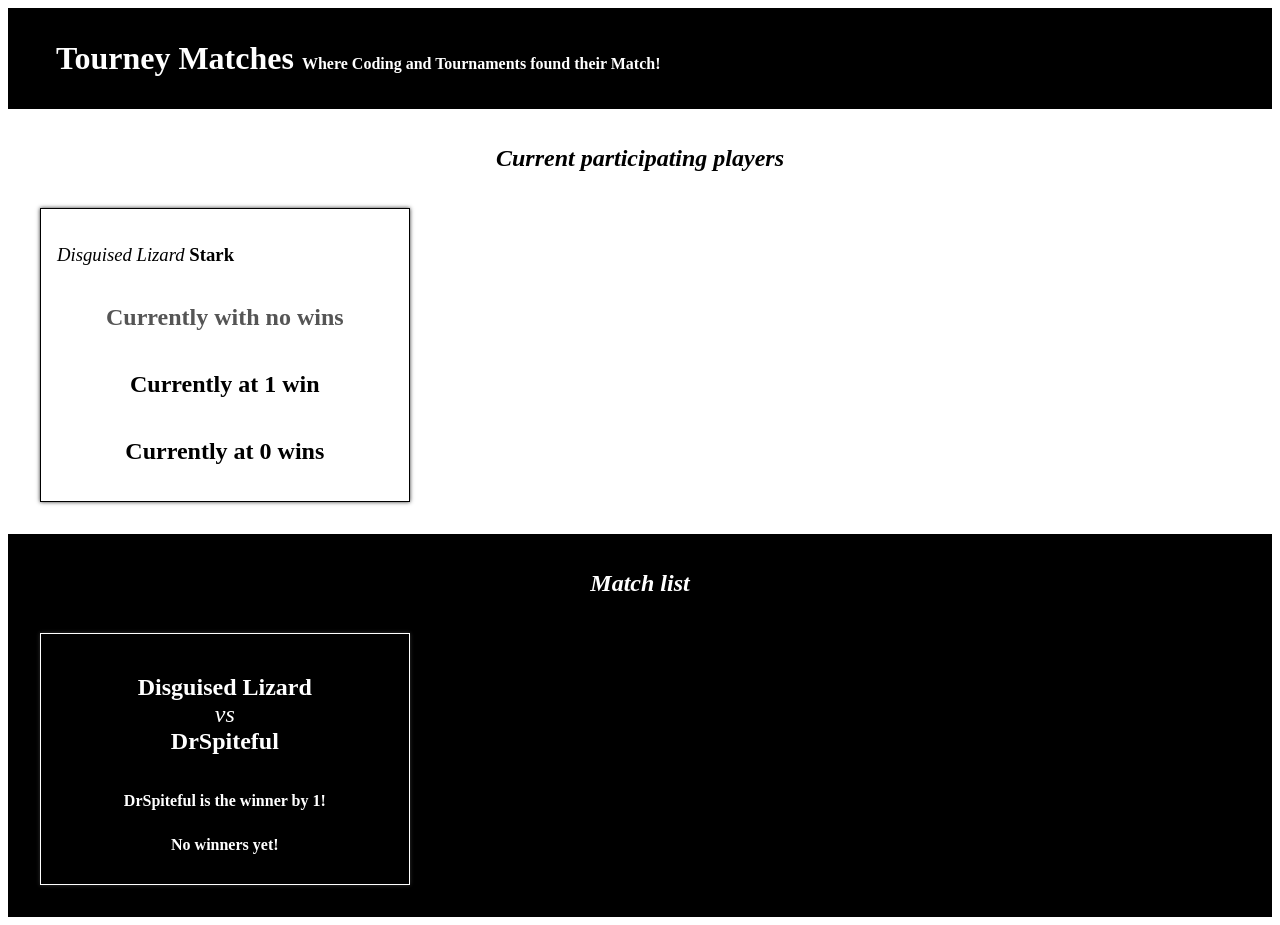
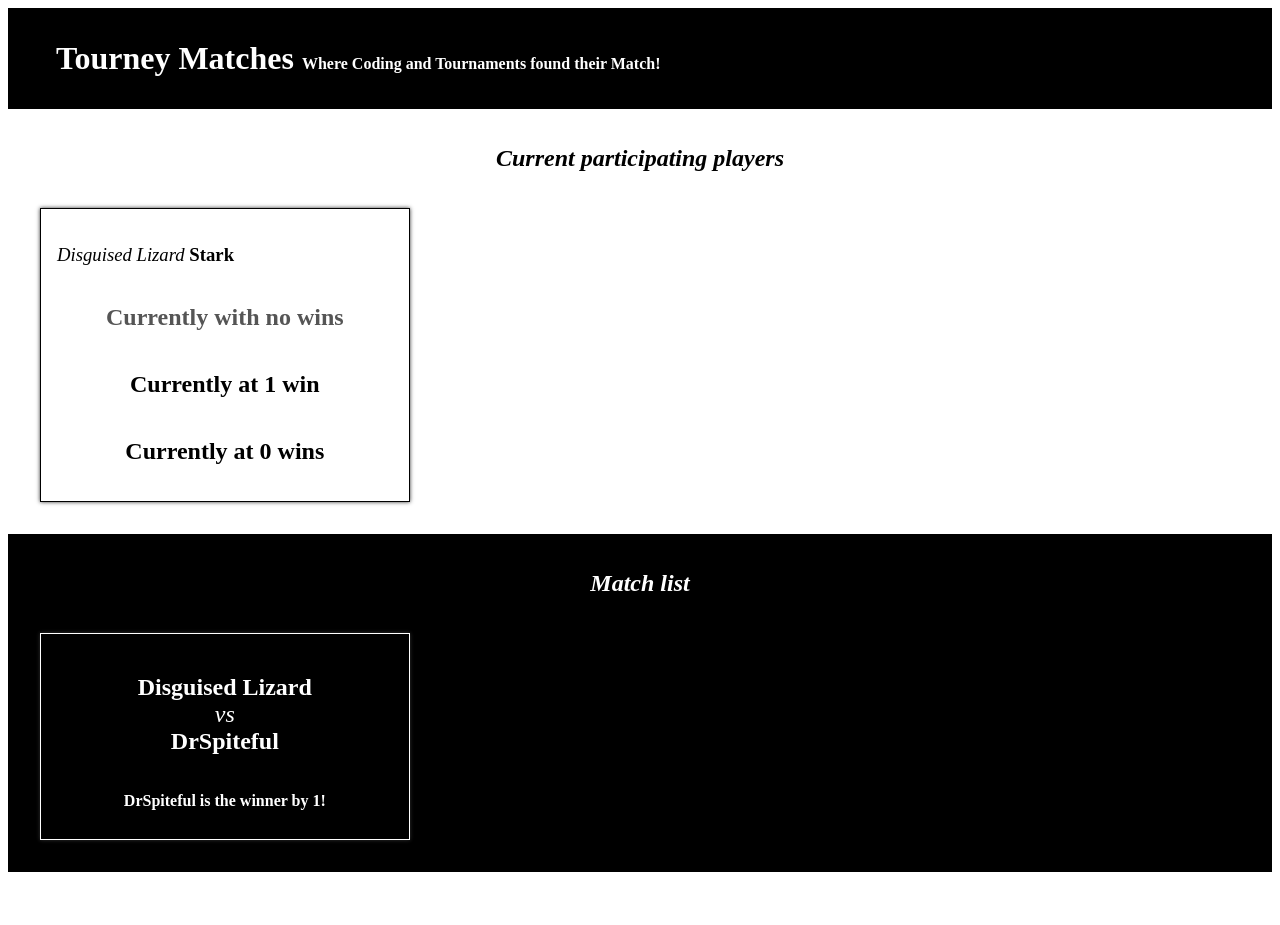
Before and after one commit to Raiza-D/tourney-matches, a React (Create React App) app: page / in a window 1280 px wide. After the commit the page ends 880 px from the top, so only its background shows below. Built offline with nearby package versions, Linux system fonts and the light colour scheme.

Commit message:
Apply conditional rendering to display if there is a winner. Used ternary operator approach, instead of short-circuit evaluation

```diff
--- a/src/components/Match.js
+++ b/src/components/Match.js
@@ -6,10 +6,7 @@
       <h1>
         {props.players[0]} <span>vs</span> {props.players[1]}
       </h1>
-      {/* To be shown when there is a winner */}
-      <h2>{props.winner} is the winner by {props.scoreDifference}!</h2>
-      {/* To be shown when there is no winner */}
-      <h2>No winners yet!</h2>
+      {props.winner ? <h2>{props.winner} is the winner by {props.scoreDifference}!</h2> : <h2>No winners yet!</h2>}
     </article>
   );
 };
```
